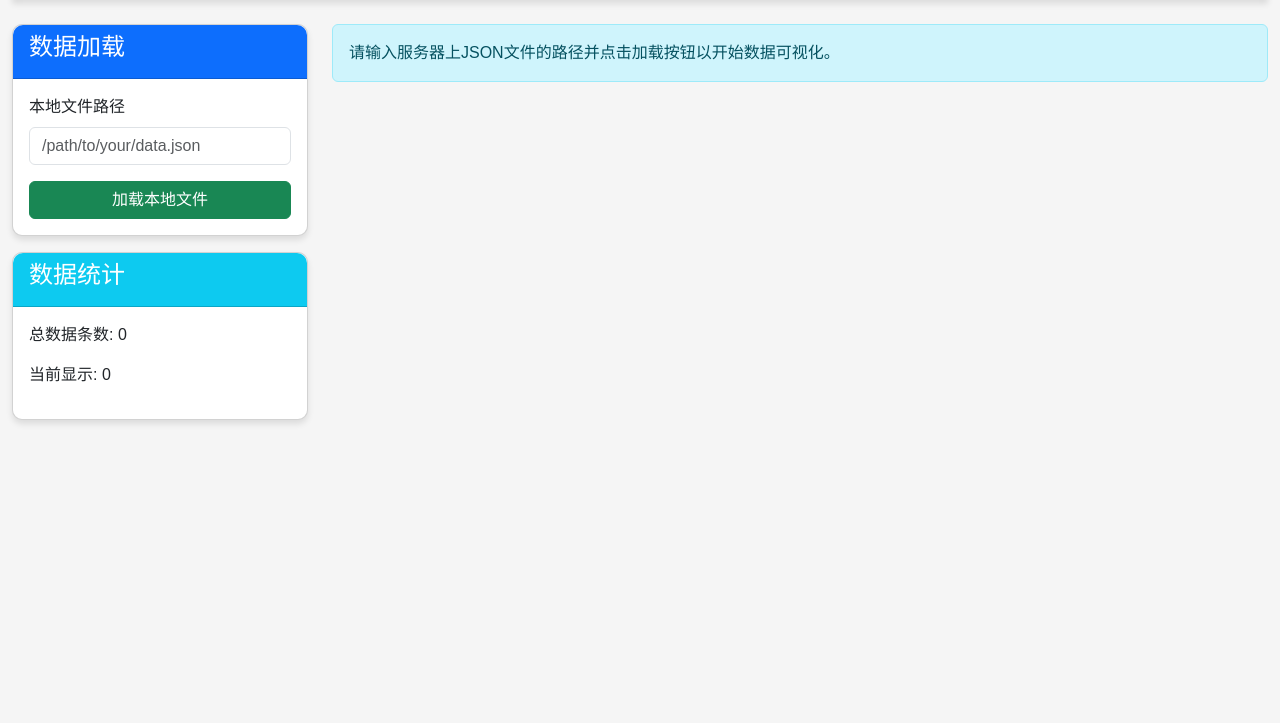
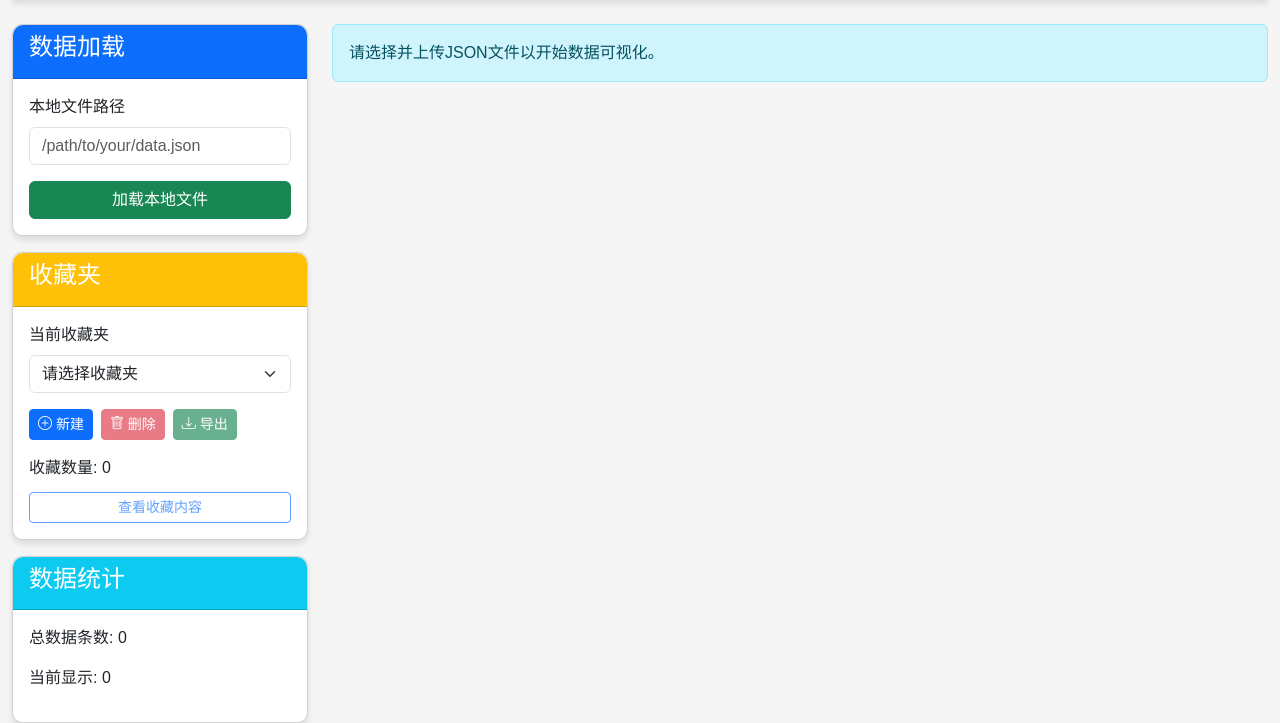
Before and after one commit to red0orange/MLLMsDatasetVisualization, a FastAPI app: page / in a window 1280 px wide. Shown: the part 88-811 px from the top of the page. Before the commit the page ends 512 px from the top, so only its background shows below. Run offline with FastAPI, Linux system fonts and the light colour scheme.

Commit message:
1. 添加收藏夹功能

```diff
--- a/app/static/js/main.js
+++ b/app/static/js/main.js
@@ -4,7 +4,12 @@ let filteredData = [];
 let metaData = {};
 let currentPage = 1;
 const itemsPerPage = 8;
-let isLoading = false; // 添加加载状态标志
+let isLoading = false; // 加载状态标志
+
+// 收藏夹相关
+let favorites = {}; // 存储所有收藏夹
+let currentFavoriteId = null; // 当前选中的收藏夹ID
+let isViewingFavorites = false; // 是否正在查看收藏内容
 
 // DOM元素加载完成后执行
 document.addEventListener('DOMContentLoaded', function() {
@@ -16,12 +21,304 @@ document.addEventListener('DOMContentLoaded', function() {
 
     // 添加滚动事件监听
     window.addEventListener('scroll', handleScroll);
+
+    // 收藏夹相关事件
+    document.getElementById('createFavoriteBtn').addEventListener('click', createFavorite);
+    document.getElementById('currentFavorite').addEventListener('change', switchFavorite);
+    document.getElementById('deleteFavoriteBtn').addEventListener('click', deleteFavorite);
+    document.getElementById('exportFavoriteBtn').addEventListener('click', exportFavorite);
+    document.getElementById('viewFavoritesBtn').addEventListener('click', toggleFavoritesView);
+
+    // 加载本地存储的收藏夹
+    loadFavoritesFromStorage();
 });
+
+// 加载本地存储的收藏夹
+function loadFavoritesFromStorage() {
+    const storedFavorites = localStorage.getItem('vqa_favorites');
+
+    if (storedFavorites) {
+        try {
+            favorites = JSON.parse(storedFavorites);
+            updateFavoritesDropdown();
+        } catch (e) {
+            console.error('加载收藏夹出错:', e);
+            favorites = {};
+        }
+    }
+}
+
+// 更新收藏夹下拉菜单
+function updateFavoritesDropdown() {
+    const dropdown = document.getElementById('currentFavorite');
+
+    // 保存当前选中项
+    const currentSelected = dropdown.value;
+
+    // 清空下拉菜单
+    dropdown.innerHTML = '<option value="" disabled selected>请选择收藏夹</option>';
+
+    // 添加收藏夹选项
+    for (const id in favorites) {
+        const option = document.createElement('option');
+        option.value = id;
+        option.textContent = favorites[id].name;
+        dropdown.appendChild(option);
+    }
+
+    // 恢复选中状态
+    if (currentSelected && dropdown.querySelector(`option[value="${currentSelected}"]`)) {
+        dropdown.value = currentSelected;
+    } else if (Object.keys(favorites).length > 0) {
+        // 如果没有之前选择的项，但有收藏夹，选择第一个
+        dropdown.value = Object.keys(favorites)[0];
+    }
+
+    // 更新按钮状态
+    updateFavoriteButtons();
+}
+
+// 更新收藏夹相关按钮状态
+function updateFavoriteButtons() {
+    const hasSelection = document.getElementById('currentFavorite').value !== "";
+    document.getElementById('deleteFavoriteBtn').disabled = !hasSelection;
+    document.getElementById('exportFavoriteBtn').disabled = !hasSelection;
+
+    if (hasSelection) {
+        currentFavoriteId = document.getElementById('currentFavorite').value;
+        const count = Object.keys(favorites[currentFavoriteId].items || {}).length;
+        document.getElementById('favoriteCount').textContent = count;
+        document.getElementById('viewFavoritesBtn').disabled = count === 0;
+    } else {
+        currentFavoriteId = null;
+        document.getElementById('favoriteCount').textContent = "0";
+        document.getElementById('viewFavoritesBtn').disabled = true;
+    }
+}
+
+// 创建新收藏夹
+function createFavorite() {
+    const name = document.getElementById('favoriteName').value.trim();
+    const description = document.getElementById('favoriteDesc').value.trim();
+
+    if (!name) {
+        showAlert('请输入收藏夹名称', 'warning');
+        return;
+    }
+
+    // 生成唯一ID
+    const id = 'fav_' + Date.now();
+
+    // 创建新收藏夹
+    favorites[id] = {
+        id: id,
+        name: name,
+        description: description,
+        createdAt: new Date().toISOString(),
+        items: {}
+    };
+
+    // 保存到本地存储
+    saveFavoritesToStorage();
+
+    // 更新下拉菜单
+    updateFavoritesDropdown();
+
+    // 选择新创建的收藏夹
+    document.getElementById('currentFavorite').value = id;
+    currentFavoriteId = id;
+
+    // 更新按钮状态
+    updateFavoriteButtons();
+
+    // 关闭模态框
+    const modal = bootstrap.Modal.getInstance(document.getElementById('newFavoriteModal'));
+    modal.hide();
+
+    // 清空输入框
+    document.getElementById('favoriteName').value = '';
+    document.getElementById('favoriteDesc').value = '';
+
+    showAlert('收藏夹创建成功', 'success');
+}
+
+// 切换收藏夹
+function switchFavorite() {
+    currentFavoriteId = document.getElementById('currentFavorite').value;
+    updateFavoriteButtons();
+
+    // 如果当前正在查看收藏内容，则刷新显示
+    if (isViewingFavorites) {
+        showFavoriteItems();
+    }
+}
+
+// 删除收藏夹
+function deleteFavorite() {
+    if (!currentFavoriteId) return;
+
+    if (confirm(`确定要删除收藏夹 "${favorites[currentFavoriteId].name}" 吗？此操作不可撤销。`)) {
+        delete favorites[currentFavoriteId];
+        saveFavoritesToStorage();
+
+        // 更新UI
+        updateFavoritesDropdown();
+
+        // 如果正在查看收藏内容，则切回正常视图
+        if (isViewingFavorites) {
+            isViewingFavorites = false;
+            renderData();
+        }
+
+        showAlert('收藏夹已删除', 'info');
+    }
+}
+
+// 导出收藏夹
+function exportFavorite() {
+    if (!currentFavoriteId) return;
+
+    const favorite = favorites[currentFavoriteId];
+
+    // 获取收藏夹中的所有项
+    const items = Object.values(favorite.items);
+
+    if (items.length === 0) {
+        showAlert('收藏夹为空，无法导出', 'warning');
+        return;
+    }
+
+    // 创建JSON文件
+    const json = JSON.stringify(items, null, 2);
+    const blob = new Blob([json], {type: 'application/json'});
+    const url = URL.createObjectURL(blob);
+
+    // 创建下载链接
+    const a = document.createElement('a');
+    a.href = url;
+    a.download = `${favorite.name}_${new Date().toISOString().slice(0, 10)}.json`;
+    document.body.appendChild(a);
+    a.click();
+
+    // 清理
+    setTimeout(() => {
+        document.body.removeChild(a);
+        URL.revokeObjectURL(url);
+    }, 0);
+
+    showAlert('收藏夹已导出', 'success');
+}
+
+// 切换收藏内容视图
+function toggleFavoritesView() {
+    isViewingFavorites = !isViewingFavorites;
+
+    if (isViewingFavorites) {
+        // 切换到收藏视图
+        document.getElementById('viewFavoritesBtn').textContent = '返回全部数据';
+        document.getElementById('viewFavoritesBtn').classList.replace('btn-outline-primary', 'btn-outline-secondary');
+        showFavoriteItems();
+    } else {
+        // 切换到全部数据视图
+        document.getElementById('viewFavoritesBtn').textContent = '查看收藏内容';
+        document.getElementById('viewFavoritesBtn').classList.replace('btn-outline-secondary', 'btn-outline-primary');
+        currentPage = 1;
+        renderData();
+    }
+}
+
+// 显示收藏夹中的内容
+function showFavoriteItems() {
+    if (!currentFavoriteId) return;
+
+    const container = document.getElementById('dataContainer');
+    container.innerHTML = '';
+
+    const favoriteItems = Object.values(favorites[currentFavoriteId].items);
+
+    if (favoriteItems.length === 0) {
+        container.innerHTML = '<div class="col-12"><div class="alert alert-warning">收藏夹为空</div></div>';
+        return;
+    }
+
+    // 渲染收藏项
+    renderDataItems(favoriteItems, container);
+}
+
+// 将数据项添加到收藏夹
+function addToFavorite(item) {
+    if (!currentFavoriteId) {
+        showAlert('请先选择或创建收藏夹', 'warning');
+        return;
+    }
+
+    // 复制一个干净的数据项对象
+    const itemToSave = { ...item };
+
+    // 使用pid作为唯一标识符
+    const itemId = itemToSave.pid.toString();
+
+    // 检查是否已收藏
+    if (favorites[currentFavoriteId].items[itemId]) {
+        showAlert('该项已在收藏夹中', 'info');
+        return;
+    }
+
+    // 添加到收藏夹
+    favorites[currentFavoriteId].items[itemId] = itemToSave;
+
+    // 保存到本地存储
+    saveFavoritesToStorage();
+
+    // 更新计数
+    const count = Object.keys(favorites[currentFavoriteId].items).length;
+    document.getElementById('favoriteCount').textContent = count;
+    document.getElementById('viewFavoritesBtn').disabled = count === 0;
+
+    showAlert('已添加到收藏夹', 'success');
+}
+
+// 从收藏夹中移除
+function removeFromFavorite(item) {
+    if (!currentFavoriteId) return;
+
+    const itemId = item.pid.toString();
+
+    if (favorites[currentFavoriteId].items[itemId]) {
+        delete favorites[currentFavoriteId].items[itemId];
+
+        // 保存到本地存储
+        saveFavoritesToStorage();
+
+        // 更新计数
+        const count = Object.keys(favorites[currentFavoriteId].items).length;
+        document.getElementById('favoriteCount').textContent = count;
+        document.getElementById('viewFavoritesBtn').disabled = count === 0;
+
+        // 如果在收藏视图，则刷新显示
+        if (isViewingFavorites) {
+            showFavoriteItems();
+        }
+
+        showAlert('已从收藏夹中移除', 'info');
+    }
+}
+
+// 检查项目是否已收藏
+function isItemFavorited(itemId) {
+    if (!currentFavoriteId) return false;
+    return !!favorites[currentFavoriteId].items[itemId];
+}
+
+// 保存收藏夹到本地存储
+function saveFavoritesToStorage() {
+    localStorage.setItem('vqa_favorites', JSON.stringify(favorites));
+}
 
 // 处理滚动事件
 function handleScroll() {
-    // 如果正在加载或者没有更多数据，则返回
-    if (isLoading || currentPage * itemsPerPage >= filteredData.length) {
+    // 如果正在加载、没有更多数据，或者正在查看收藏内容，则返回
+    if (isLoading || currentPage * itemsPerPage >= filteredData.length || isViewingFavorites) {
         return;
     }
 
@@ -234,6 +531,42 @@ function renderDataItems(dataItems, container) {
             <span>${item.subject} / ${item.category}</span>
         `;
 
+        // 收藏按钮
+        const favoriteBtn = document.createElement('button');
+        favoriteBtn.className = 'btn btn-sm favorite-btn';
+
+        // 根据是否已收藏设置按钮样式
+        const isFavorited = isItemFavorited(item.pid.toString());
+        if (isFavorited) {
+            favoriteBtn.innerHTML = '<i class="bi bi-star-fill"></i>';
+            favoriteBtn.title = '从收藏夹移除';
+            favoriteBtn.classList.add('favorited');
+        } else {
+            favoriteBtn.innerHTML = '<i class="bi bi-star"></i>';
+            favoriteBtn.title = '添加到收藏夹';
+        }
+
+        // 绑定收藏/取消收藏事件
+        favoriteBtn.onclick = function() {
+            if (isItemFavorited(item.pid.toString())) {
+                removeFromFavorite(item);
+                // 只有在非收藏视图中才更新按钮
+                if (!isViewingFavorites) {
+                    favoriteBtn.innerHTML = '<i class="bi bi-star"></i>';
+                    favoriteBtn.title = '添加到收藏夹';
+                    favoriteBtn.classList.remove('favorited');
+                }
+            } else {
+                addToFavorite(item);
+                favoriteBtn.innerHTML = '<i class="bi bi-star-fill"></i>';
+                favoriteBtn.title = '从收藏夹移除';
+                favoriteBtn.classList.add('favorited');
+            }
+        };
+
+        // 将收藏按钮添加到卡片头部
+        cardHeader.appendChild(favoriteBtn);
+
         // 卡片内容
         const cardBody = document.createElement('div');
         cardBody.className = 'card-body';
@@ -303,7 +636,7 @@ function renderDataItems(dataItems, container) {
     });
 
     // 如果已经加载完所有数据，显示一个提示
-    if (currentPage * itemsPerPage >= filteredData.length && filteredData.length > itemsPerPage) {
+    if (!isViewingFavorites && currentPage * itemsPerPage >= filteredData.length && filteredData.length > itemsPerPage) {
         const endMessage = document.createElement('div');
         endMessage.className = 'col-12 end-message fade-in';
         endMessage.innerHTML = '<p>— 已加载全部数据 —</p>';
--- a/app/templates/index.html
+++ b/app/templates/index.html
@@ -59,6 +59,38 @@
                     </div>
                 </div>
 
+                <!-- 收藏夹管理 -->
+                <div class="card mt-3">
+                    <div class="card-header bg-warning text-white">
+                        <h4>收藏夹</h4>
+                    </div>
+                    <div class="card-body">
+                        <div class="mb-3">
+                            <label for="currentFavorite" class="form-label">当前收藏夹</label>
+                            <select class="form-select" id="currentFavorite">
+                                <option value="" disabled selected>请选择收藏夹</option>
+                            </select>
+                        </div>
+                        <div class="d-flex mb-3">
+                            <button type="button" class="btn btn-sm btn-primary me-2" data-bs-toggle="modal" data-bs-target="#newFavoriteModal">
+                                <i class="bi bi-plus-circle"></i> 新建
+                            </button>
+                            <button type="button" class="btn btn-sm btn-danger me-2" id="deleteFavoriteBtn" disabled>
+                                <i class="bi bi-trash"></i> 删除
+                            </button>
+                            <button type="button" class="btn btn-sm btn-success" id="exportFavoriteBtn" disabled>
+                                <i class="bi bi-download"></i> 导出
+                            </button>
+                        </div>
+                        <div class="mt-2">
+                            <p class="mb-1">收藏数量: <span id="favoriteCount">0</span></p>
+                            <button type="button" class="btn btn-sm btn-outline-primary w-100 mt-2" id="viewFavoritesBtn" disabled>
+                                查看收藏内容
+                            </button>
+                        </div>
+                    </div>
+                </div>
+
                 <div class="card mt-3">
                     <div class="card-header bg-info text-white">
                         <h4>数据统计</h4>
@@ -73,17 +105,25 @@
             <!-- 右侧数据展示区域 -->
             <div class="col-md-9">
                 <div class="alert alert-info" id="uploadInfo">
-                    请输入服务器上JSON文件的路径并点击加载按钮以开始数据可视化。
+                    请选择并上传JSON文件以开始数据可视化。
                 </div>
 
                 <div id="dataContainer" class="row"></div>
 
-                <!-- 添加加载状态提示 -->
-                <div id="scrollLoader" class="text-center py-3" style="display: none;">
-                    <div class="spinner-border text-primary" role="status">
-                        <span class="visually-hidden">加载更多...</span>
-                    </div>
-                </div>
+                <!-- 分页控制 -->
+                <nav aria-label="Page navigation" class="my-4" id="pagination" style="display: none;">
+                    <ul class="pagination justify-content-center">
+                        <li class="page-item disabled">
+                            <a class="page-link" href="#" id="prevPage">上一页</a>
+                        </li>
+                        <li class="page-item">
+                            <span class="page-link" id="pageInfo">第 1 页</span>
+                        </li>
+                        <li class="page-item">
+                            <a class="page-link" href="#" id="nextPage">下一页</a>
+                        </li>
+                    </ul>
+                </nav>
             </div>
         </div>
     </div>
@@ -96,6 +136,32 @@
         <p class="text-light mt-2">数据加载中，请稍候...</p>
     </div>
 
+    <!-- 新建收藏夹对话框 -->
+    <div class="modal fade" id="newFavoriteModal" tabindex="-1" aria-labelledby="newFavoriteModalLabel" aria-hidden="true">
+        <div class="modal-dialog modal-dialog-centered">
+            <div class="modal-content">
+                <div class="modal-header">
+                    <h5 class="modal-title" id="newFavoriteModalLabel">新建收藏夹</h5>
+                    <button type="button" class="btn-close" data-bs-dismiss="modal" aria-label="Close"></button>
+                </div>
+                <div class="modal-body">
+                    <div class="mb-3">
+                        <label for="favoriteName" class="form-label">收藏夹名称</label>
+                        <input type="text" class="form-control" id="favoriteName" placeholder="请输入收藏夹名称">
+                    </div>
+                    <div class="mb-3">
+                        <label for="favoriteDesc" class="form-label">描述 (可选)</label>
+                        <textarea class="form-control" id="favoriteDesc" rows="3" placeholder="收藏夹描述"></textarea>
+                    </div>
+                </div>
+                <div class="modal-footer">
+                    <button type="button" class="btn btn-secondary" data-bs-dismiss="modal">取消</button>
+                    <button type="button" class="btn btn-primary" id="createFavoriteBtn">创建</button>
+                </div>
+            </div>
+        </div>
+    </div>
+
     <script src="https://cdn.jsdelivr.net/npm/bootstrap@5.3.0-alpha1/dist/js/bootstrap.bundle.min.js"></script>
     <script src="{{ url_for('static', path='/js/main.js') }}"></script>
 </body>
```
Also changed, not shown: app/static/css/style.css (+37 -0 lines).
